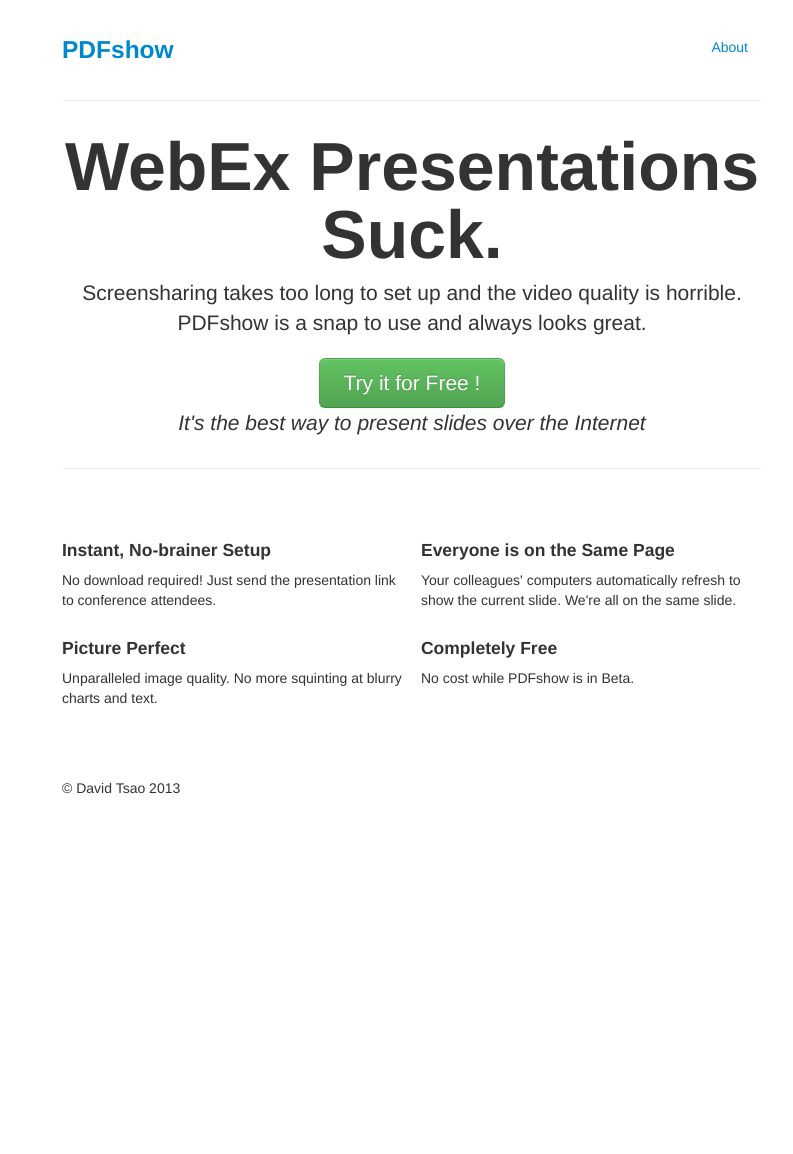
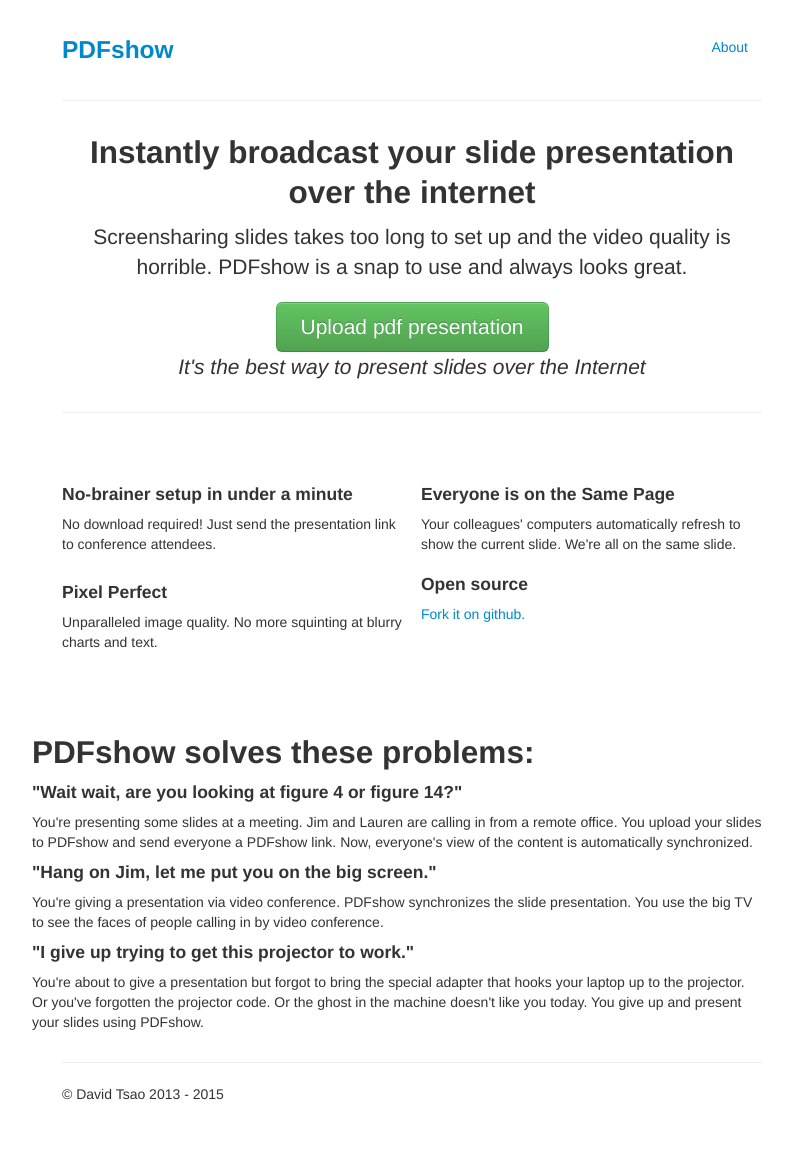
Before and after one commit to dvdt/pdfshow, a Python web app: template templates/index.html in a window 1280 px wide. Shown: the whole page, without its empty margins (228-1021 px from the left). Before the commit the page ends 794 px from the top, so only its background shows below. Run offline with Jinja, Linux system fonts and the light colour scheme; the template is opened without the code that fills it: most values are stand-ins (such as "Sample title", 1, 10 or a date in 2020); some libraries are stand-ins or nearby versions.

Commit message:
Readme and landing page enhancements

```diff
--- a/templates/base.html
+++ b/templates/base.html
@@ -81,7 +81,8 @@
 
     {% block htmlbody %}{% endblock %}
     <div class="footer">
-        <p>&copy; David Tsao 2013</p>
+      <hr />
+        <p>&copy; David Tsao 2013 - 2015</p>
     </div>
 </div>
 <!-- Le javascript
--- a/templates/index.html
+++ b/templates/index.html
@@ -2,16 +2,16 @@
 {% block title %}Index{% endblock %}
 {% block htmlbody %}
 <div class="jumbotron">
-    <h1>WebEx Presentations Suck.</h1>
-    <p class="lead">Screensharing takes too long to set up and the video quality is horrible. PDFshow is a snap to use and always looks great.</p>
-    <button type="button" data-toggle="modal" data-target="#gen-presentation-modal" class="btn btn-large btn-success">Try it for Free !</button>
+    <h2>Instantly broadcast your slide presentation over the internet</h2>
+    <p class="lead">Screensharing slides takes too long to set up and the video quality is horrible. PDFshow is a snap to use and always looks great.</p>
+    <button type="button" data-toggle="modal" data-target="#gen-presentation-modal" class="btn btn-large btn-success">Upload pdf presentation</button>
     <p class='lead'><em>It's the best way to present slides over the Internet</em></p>
 </div>
 <div id="gen-presentation-modal" class="modal hide fade" tabindex="-1" role="dialog" aria-labelledby="myModalLabel" aria-hidden="true">
 <form autocomplete="off" id="gen-pres-form" action="{{ blob_upload_url }}" method="POST" enctype="multipart/form-data">
     <div class="modal-header">
         <button type="button" class="close" data-dismiss="modal" aria-hidden="true">×</button>
-        <h3 id="myModalLabel">Upload Presentation</h3>
+        <h3 id="myModalLabel">Upload Presentation (step 1 of 2)</h3>
     </div>
     <div class="modal-body">
             <fieldset>
@@ -33,17 +33,45 @@
 <hr>
 <div class="row-fluid marketing">
     <div class="span6">
-        <h4>Instant, No-brainer Setup</h4>
+        <h4>No-brainer setup in under a minute</h4>
         <p>No download required! Just send the presentation link to conference attendees.</p>
-        <h4>Picture Perfect</h4>
+        <h4>Pixel Perfect</h4>
         <p>Unparalleled image quality. No more squinting at blurry charts and text.</p>
     </div>
     <div class="span6">
         <h4>Everyone is on the Same Page</h4>
         <p>Your colleagues' computers automatically refresh to show the current slide. We're all on the same slide.</p>
-        <h4>Completely Free</h4>
-        <p>No cost while PDFshow is in Beta.</p>
     </div>
+    <div class="span6">
+        <h4>Open source</h4>
+        <p><a href="https://github.com/dvdt/pdfshow">Fork it on github.</a></p>
+    </div>
+</div>
+
+<div class="row">
+  <h2>PDFshow solves these problems:</h2>
+<h4>"Wait wait, are you looking at figure 4 or figure 14?"</h4>
+<p>
+  You're presenting some slides at a meeting. Jim and Lauren are
+  calling in from a remote office. You upload your slides to PDFshow
+  and send everyone a PDFshow link. Now, everyone's view of the
+  content is automatically synchronized.
+</p>
+
+<h4>"Hang on Jim, let me put you on the big screen."</h4>
+<p>
+  You're giving a presentation via video conference. PDFshow
+  synchronizes the slide presentation. You use the big TV to see the
+  faces of people calling in by video conference.
+</p>
+
+<h4>"I give up trying to get this projector to work."</h4>
+<p>
+  You're about to give a presentation but forgot to bring the special
+  adapter that hooks your laptop up to the projector. Or you've
+  forgotten the projector code. Or the ghost in the machine doesn't
+  like you today. You give up and present your slides using PDFshow.
+</p>
 </div>
 {% endblock %}
 
```
Also changed, not shown: README.md (added).
